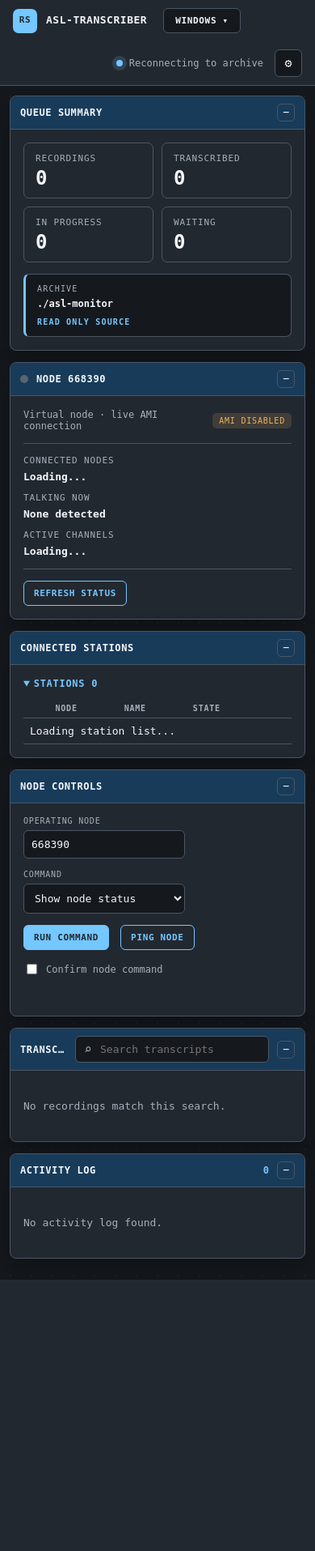
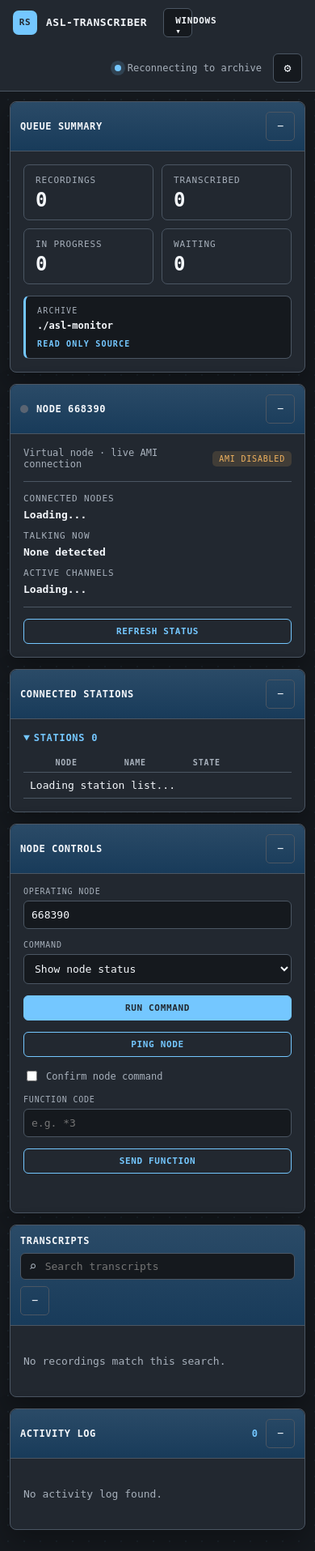
Before and after one commit to azcoigreach/repeater-scribe, a FastAPI app: page / in a window 390 px wide. Shown: the whole page at 81% size. Before the commit the page ends 1580 px from the top, so only its background shows below. Run offline with FastAPI, Linux system fonts and the light colour scheme; data that the repository does not hold is empty.

Commit message:
feat: refine dashboard windows and add function-code control
- compute a responsive tiled default layout for windows instead of
  fixed pixel positions, recomputed on viewport resize when no custom
  layout is saved
- add hover/active window highlighting, a resize-grip indicator, and
  thin scrollbars for window bodies
- improve narrow-screen behavior: larger tap targets, full-width
  inputs/buttons, adjusted menu placement
- add a raw AllStar function-code control to the Node controls window,
  backed by a new /ui/node/{id}/function proxy endpoint so the API key
  stays server-side

```diff
--- a/src/asl_transcriber/main.py
+++ b/src/asl_transcriber/main.py
@@ -305,16 +305,9 @@ class NodeFunctionRequest(BaseModel):
     function: str
 
 
-@app.post("/api/v1/node/{node_id}/function")
-def node_function(
-    node_id: int,
-    request: NodeFunctionRequest,
-    x_api_key: str | None = Header(default=None),
-) -> dict[str, object]:
+def execute_node_function(node_id: int, request: NodeFunctionRequest) -> dict[str, object]:
     if not settings.ami_control_enabled:
         raise HTTPException(status_code=503, detail="AMI node control is disabled")
-    if not settings.api_key or x_api_key != settings.api_key:
-        raise HTTPException(status_code=401, detail="A valid API key is required")
     if re.fullmatch(r"[0-9*#A-D]+", request.function.strip().upper()) is None:
         raise HTTPException(status_code=422, detail="Invalid AllStar function code")
     try:
@@ -322,6 +315,24 @@ def node_function(
     except AmiError as error:
         raise HTTPException(status_code=502, detail=str(error)) from error
     return {"node_id": node_id, "function": request.function.strip().upper(), "response": response.headers}
+
+
+@app.post("/api/v1/node/{node_id}/function")
+def node_function(
+    node_id: int,
+    request: NodeFunctionRequest,
+    x_api_key: str | None = Header(default=None),
+) -> dict[str, object]:
+    if not settings.api_key or x_api_key != settings.api_key:
+        raise HTTPException(status_code=401, detail="A valid API key is required")
+    return execute_node_function(node_id, request)
+
+
+@app.post("/ui/node/{node_id}/function")
+def ui_node_function(node_id: int, request: NodeFunctionRequest) -> dict[str, object]:
+    if settings.auth_mode != "off":
+        raise HTTPException(status_code=401, detail="Web authentication is required")
+    return execute_node_function(node_id, request)
 
 
 @app.post("/api/v1/ingestion/scan")
--- a/src/asl_transcriber/static/dashboard.css
+++ b/src/asl_transcriber/static/dashboard.css
@@ -27,16 +27,23 @@ button, input, select, textarea { font-family: "IBM Plex Mono", "DejaVu Sans Mon
 
 /* Desktop / windows */
 .desktop { position: relative; width: 100%; min-height: calc(100vh - 60px); overflow: auto; background: var(--paper); background-image: radial-gradient(circle, rgba(116,199,255,.06) 1px, transparent 1px); background-size: 26px 26px; }
-.win { position: absolute; display: flex; flex-direction: column; min-width: 260px; min-height: 140px; border: 1px solid var(--line); border-radius: var(--radius); background: var(--panel); box-shadow: var(--shadow); resize: both; overflow: auto; }
+.win { position: absolute; display: flex; flex-direction: column; min-width: 260px; min-height: 140px; border: 1px solid var(--line); border-radius: var(--radius); background: var(--panel); box-shadow: var(--shadow); resize: both; overflow: auto; transition: box-shadow .15s ease, border-color .15s ease; }
+.win:hover { border-color: color-mix(in srgb, var(--green) 40%, var(--line)); }
+.win.active { border-color: var(--green); box-shadow: 0 18px 40px rgba(0,0,0,.4), 0 0 0 1px color-mix(in srgb, var(--green) 35%, transparent); }
 .win.win-hidden { display: none; }
 .win.collapsed { resize: none; height: auto !important; overflow: visible; }
 .win.collapsed .win-body { display: none; }
-.win-titlebar { position: sticky; top: 0; z-index: 2; display: flex; align-items: center; gap: 10px; padding: 9px 12px; background: var(--mint); border-bottom: 1px solid var(--line); border-radius: var(--radius) var(--radius) 0 0; cursor: move; user-select: none; }
+.win.collapsed .win-titlebar { border-radius: var(--radius); }
+.win::after { content: ''; position: absolute; right: 3px; bottom: 3px; width: 10px; height: 10px; pointer-events: none; background-image: linear-gradient(135deg, transparent 0 45%, var(--muted) 45% 55%, transparent 55% 100%), linear-gradient(135deg, transparent 0 65%, var(--muted) 65% 75%, transparent 75% 100%); opacity: .6; }
+.win.collapsed::after { display: none; }
+.win-titlebar { position: sticky; top: 0; z-index: 2; display: flex; align-items: center; gap: 10px; padding: 9px 12px; background: linear-gradient(180deg, color-mix(in srgb, var(--mint) 92%, white 8%), var(--mint)); border-bottom: 1px solid var(--line); border-radius: var(--radius) var(--radius) 0 0; cursor: move; user-select: none; }
 .win-title { flex: 1; min-width: 0; color: var(--ink); font: 700 12px "IBM Plex Mono", monospace; text-transform: uppercase; letter-spacing: .05em; overflow: hidden; text-overflow: ellipsis; white-space: nowrap; }
 .win-actions { display: flex; gap: 6px; }
-.win-collapse { border: 1px solid var(--line); border-radius: 5px; background: transparent; color: var(--ink); width: 22px; height: 22px; line-height: 1; cursor: pointer; }
+.win-collapse { border: 1px solid var(--line); border-radius: 5px; background: transparent; color: var(--ink); width: 22px; height: 22px; line-height: 1; cursor: pointer; transition: border-color .15s ease, color .15s ease; }
 .win-collapse:hover { border-color: var(--green); color: var(--green); }
-.win-body { padding: 16px; flex: 1; overflow: auto; }
+.win-body { padding: 16px; flex: 1; overflow: auto; scrollbar-width: thin; scrollbar-color: var(--line) transparent; }
+.win-body::-webkit-scrollbar { width: 8px; height: 8px; }
+.win-body::-webkit-scrollbar-thumb { background: var(--line); border-radius: 4px; }
 .win-transcripts .win-titlebar { flex-wrap: wrap; row-gap: 8px; }
 
 /* Status indicators */
@@ -116,8 +123,17 @@ button, input, select, textarea { font-family: "IBM Plex Mono", "DejaVu Sans Mon
 
 @media (max-width: 900px) {
   .topbar { height: auto; min-height: 56px; flex-wrap: wrap; padding-top: 10px; padding-bottom: 10px; }
-  .desktop { padding: 12px; }
+  .desktop { padding: 12px; background-size: 20px 20px; }
   .win { position: static !important; width: 100% !important; height: auto !important; min-height: 0; margin-bottom: 14px; resize: none; }
+  .win::after { display: none; }
+  .win-titlebar { cursor: default; padding: 12px; }
+  .win-collapse, .icon-button, .menu-trigger { width: 36px; height: 36px; }
+  .menu-panel { left: auto; right: 0; width: min(280px, calc(100vw - 32px)); }
   .node-grid, .controls-row { grid-template-columns: 1fr; }
+  .node-selector, .command-select, .node-selector input { min-width: 0; width: 100%; }
+  .controls-row { align-items: stretch; }
+  .control-button { width: 100%; }
   .stats { grid-template-columns: repeat(2, 1fr); }
+  .search { width: 100%; }
+  .search input { width: 100%; }
 }
--- a/src/asl_transcriber/static/dashboard.js
+++ b/src/asl_transcriber/static/dashboard.js
@@ -134,6 +134,25 @@ async function runCommand(name, target = null) {
 }
 loadCommands();
 
+document.querySelector('#run-function').addEventListener('click', async () => {
+  const nodeId = document.querySelector('#control-node-id').value.trim();
+  const functionInput = document.querySelector('#function-code');
+  const code = functionInput.value.trim();
+  if (!code) return;
+  if (!window.confirm(`Send function ${code} to node ${nodeId}?`)) return;
+  const response = await fetch(`/ui/node/${encodeURIComponent(nodeId)}/function`, {
+    method: 'POST', headers: { 'Content-Type': 'application/json' },
+    body: JSON.stringify({ function: code }),
+  });
+  if (response.ok) {
+    setControlResult(`Function ${code} sent to node ${nodeId}.`);
+    functionInput.value = '';
+  } else {
+    const detail = await response.json().catch(() => ({}));
+    setControlResult(detail.detail || `Function failed (${response.status}).`, true);
+  }
+});
+
 searchInput.addEventListener('input', loadJobs);
 loadJobs();
 loadActivity();
@@ -171,6 +190,40 @@ const desktop = document.querySelector('#desktop');
 const LAYOUT_KEY = 'dashboard-layout';
 let topZ = 10;
 
+const DEFAULT_SIZES = {
+  queue: { w: 320, h: 210 },
+  node: { w: 380, h: 290 },
+  stations: { w: 380, h: 290 },
+  controls: { w: 420, h: 300 },
+  transcripts: { w: 640, h: 480 },
+  activity: { w: 360, h: 300 },
+};
+const DEFAULT_ORDER = ['queue', 'node', 'stations', 'controls', 'transcripts', 'activity'];
+const GAP = 16;
+
+function tileDefaultLayout() {
+  const maxWidth = Math.max(desktop.clientWidth || window.innerWidth, 320);
+  let x = GAP;
+  let y = GAP;
+  let rowHeight = 0;
+  DEFAULT_ORDER.forEach(id => {
+    const win = document.querySelector(`.win[data-win="${id}"]`);
+    const size = DEFAULT_SIZES[id];
+    if (!win || !size) return;
+    if (x > GAP && x + size.w + GAP > maxWidth) {
+      x = GAP;
+      y += rowHeight + GAP;
+      rowHeight = 0;
+    }
+    win.style.left = `${x}px`;
+    win.style.top = `${y}px`;
+    win.style.width = `${size.w}px`;
+    win.style.height = `${size.h}px`;
+    x += size.w + GAP;
+    rowHeight = Math.max(rowHeight, size.h);
+  });
+}
+
 function loadLayout() {
   try { return JSON.parse(localStorage.getItem(LAYOUT_KEY) || '{}'); } catch { return {}; }
 }
@@ -189,11 +242,18 @@ function persistWin(win) {
   };
   saveLayout(layout);
 }
-function bringToFront(win) { win.style.zIndex = String(++topZ); }
+function bringToFront(win) {
+  win.style.zIndex = String(++topZ);
+  document.querySelectorAll('.win.active').forEach(other => other.classList.remove('active'));
+  win.classList.add('active');
+}
+
+const savedLayout = loadLayout();
+if (!Object.keys(savedLayout).length) tileDefaultLayout();
 
 document.querySelectorAll('.win').forEach(win => {
   const id = win.dataset.win;
-  const saved = loadLayout()[id];
+  const saved = savedLayout[id];
   if (saved) {
     if (saved.top) win.style.top = saved.top;
     if (saved.left) win.style.left = saved.left;
@@ -261,3 +321,11 @@ document.querySelector('#reset-layout').addEventListener('click', () => {
   localStorage.removeItem(LAYOUT_KEY);
   window.location.reload();
 });
+
+let resizeTimer = null;
+window.addEventListener('resize', () => {
+  clearTimeout(resizeTimer);
+  resizeTimer = setTimeout(() => {
+    if (!Object.keys(loadLayout()).length) tileDefaultLayout();
+  }, 200);
+});
--- a/src/asl_transcriber/templates/dashboard.html
+++ b/src/asl_transcriber/templates/dashboard.html
@@ -30,7 +30,7 @@
   </header>
 
   <main id="desktop" class="desktop">
-    <section class="win" data-win="queue" data-title="Queue summary" style="top:16px;left:16px;width:320px;height:200px;">
+    <section class="win" data-win="queue" data-title="Queue summary">
       <header class="win-titlebar">
         <span class="win-title">Queue summary</span>
         <div class="win-actions"><button class="win-collapse" type="button" aria-label="Collapse window">&minus;</button></div>
@@ -46,7 +46,7 @@
       </div>
     </section>
 
-    <section class="win" data-win="node" data-title="Node status" style="top:16px;left:352px;width:380px;height:280px;">
+    <section class="win" data-win="node" data-title="Node status">
       <header class="win-titlebar">
         <span class="status-dot offline" id="node-status-dot" aria-hidden="true"></span>
         <span class="win-title">Node 668390</span>
@@ -63,7 +63,7 @@
       </div>
     </section>
 
-    <section class="win" data-win="stations" data-title="Connected stations" style="top:16px;left:748px;width:380px;height:280px;">
+    <section class="win" data-win="stations" data-title="Connected stations">
       <header class="win-titlebar">
         <span class="win-title">Connected stations</span>
         <div class="win-actions"><button class="win-collapse" type="button" aria-label="Collapse window">&minus;</button></div>
@@ -79,7 +79,7 @@
       </div>
     </section>
 
-    <section class="win" data-win="controls" data-title="Node controls" style="top:312px;left:16px;width:712px;height:250px;">
+    <section class="win" data-win="controls" data-title="Node controls">
       <header class="win-titlebar">
         <span class="win-title">Node controls</span>
         <div class="win-actions"><button class="win-collapse" type="button" aria-label="Collapse window">&minus;</button></div>
@@ -95,12 +95,16 @@
             <button id="ping-node" class="control-button" type="button">Ping node</button>
             <label class="confirm-label"><input id="command-confirm" type="checkbox"> Confirm node command</label>
           </div>
+          <div class="controls-row">
+            <label class="node-selector">Function code<input id="function-code" placeholder="e.g. *3" maxlength="12"></label>
+            <button id="run-function" class="control-button" type="button">Send function</button>
+          </div>
           <output id="control-result" class="control-result" aria-live="polite"></output>
         </div>
       </div>
     </section>
 
-    <section class="win win-transcripts" data-win="transcripts" data-title="Transcripts" style="top:312px;left:748px;width:640px;height:460px;">
+    <section class="win win-transcripts" data-win="transcripts" data-title="Transcripts">
       <header class="win-titlebar">
         <span class="win-title">Transcripts</span>
         <label class="search"><span aria-hidden="true">&#8981;</span><input id="search-input" type="search" placeholder="Search transcripts" autocomplete="off"></label>
@@ -109,7 +113,7 @@
       <div class="win-body"><div id="recordings" class="recordings" aria-live="polite"><div class="empty">Loading recordings...</div></div></div>
     </section>
 
-    <section class="win" data-win="activity" data-title="Activity log" style="top:582px;left:16px;width:712px;height:280px;">
+    <section class="win" data-win="activity" data-title="Activity log">
       <header class="win-titlebar">
         <span class="win-title">Activity log</span>
         <span id="activity-count" class="count">0</span>
```
